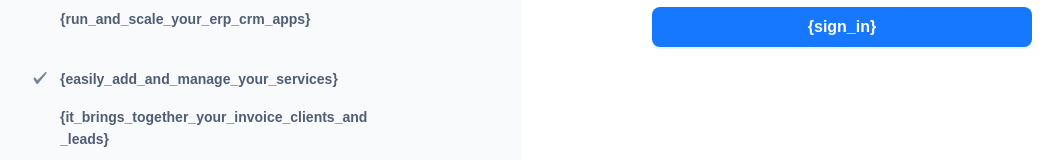
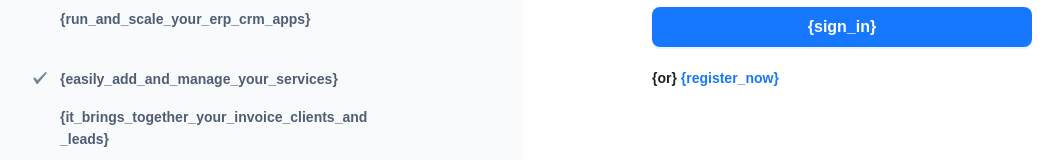
Before and after one commit to charan379/flierly-erp, a React (Vite) app in the folder flierly-frontend/: page / in a window 1280 px wide. Shown: the part 457-617 px from the top of the page, without its empty margins (118-1181 px from the left). Built offline with nearby package versions, Linux system fonts and the light colour scheme; a web font is replaced by a local one.

Commit message:
added register button

```diff
--- a/flierly-frontend/src/pages/Login/Login.jsx
+++ b/flierly-frontend/src/pages/Login/Login.jsx
@@ -13,7 +13,7 @@ const Login = () => {
 };
 
 const FormContainer = () => {
-  const { translate } = useLocale();
+  const { translate, langDirection } = useLocale();
 
   return (
     <Loading isLoading={false}>
@@ -37,6 +37,7 @@ const FormContainer = () => {
           >
             {translate("sign_in")}
           </Button>
+          {translate('or')} <a href="/register"> {translate('register_now')} </a>
         </Form.Item>
       </Form>
     </Loading>
```
